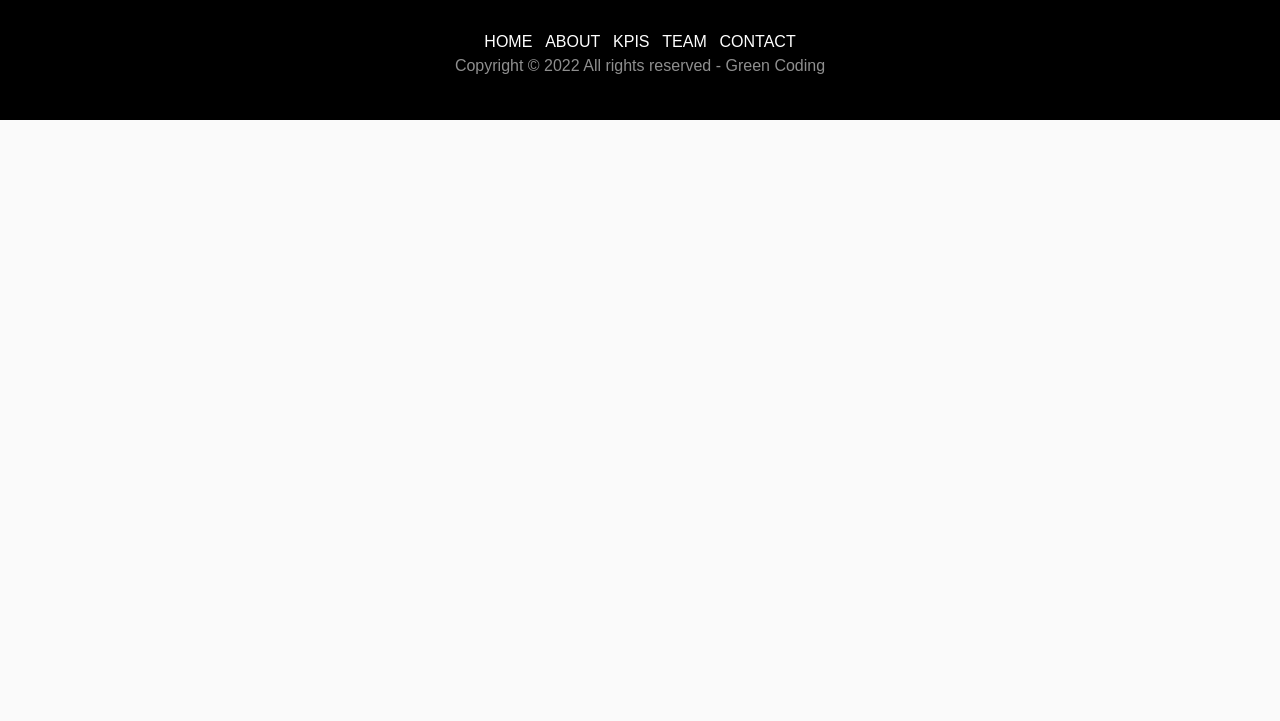
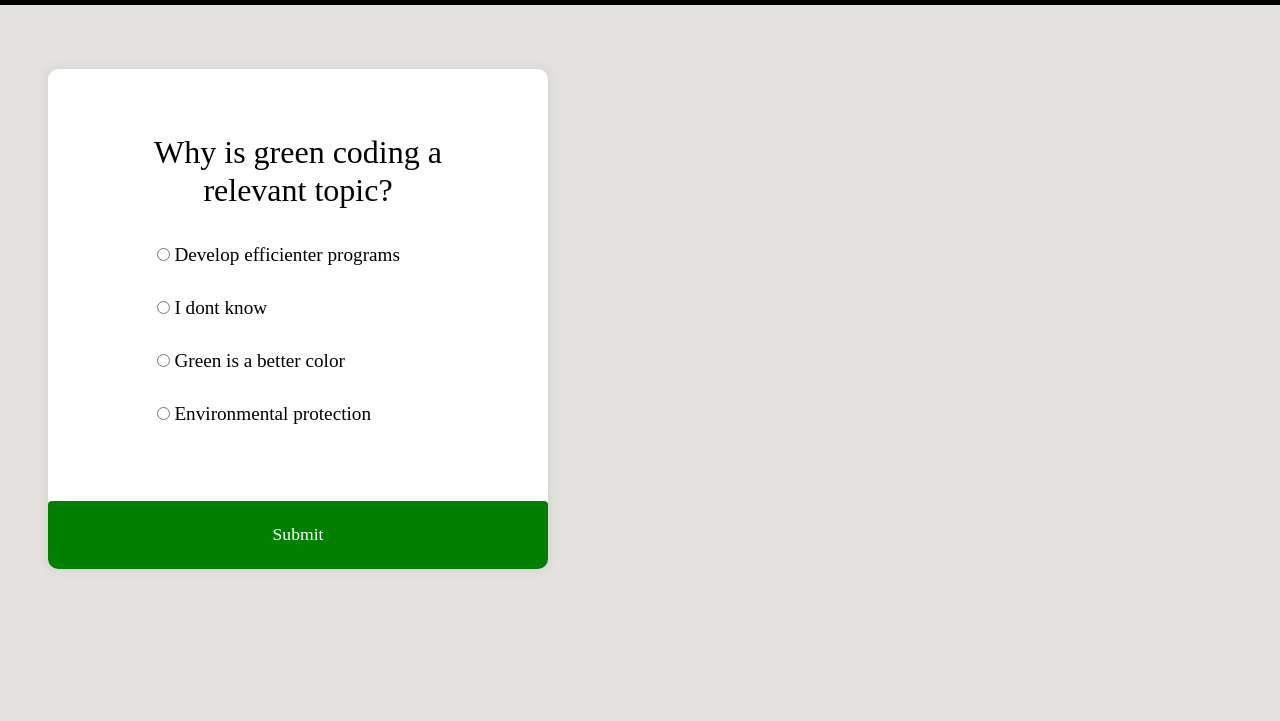
Before and after one commit to niklas1531/green-coding, a plain HTML site: page kpis/kpi1.html in a window 1280 px wide. Shown: the part 79-800 px from the top of the page. Drawn offline with nearby package versions, Linux system fonts and the light colour scheme.

Commit message:
quiz in kpi1 eingefügt

```diff
--- a/css/styles.css
+++ b/css/styles.css
@@ -298,10 +298,12 @@ button {
     .banner-text h1 {
         font-size: 2rem;
     }
-.btn-size {
-    font-size: .875rem;
-    padding: 0.25rem 0.5rem;
-}
+
+    .btn-size {
+        font-size: .875rem;
+        padding: 0.25rem 0.5rem;
+    }
+
     .banner-text h4 {
         font-size: 1rem;
     }
@@ -339,7 +341,81 @@ button {
         margin-left: 0;
         margin-right: 0;
     }
+
     .team-container {
         width: 80%;
     }
 }
+
+/*    QUIZ*/
+* {
+    box-sizing: border-box;
+}
+
+.quiz {
+    /*background-color: #b8c6db;*/
+    /*background-image: linear-gradient(315deg, #b8c6db 0%, #f5f7f7 100%);*/
+    font-family: 'Poppins', 'sans-serif';
+    height: 100vh;
+    overflow: hidden;
+    margin: 0;
+}
+
+.quiz-container {
+    background-color: #fff;
+    border-radius: 10px;
+    box-shadow: 0 0 10px 2px rgba(100, 100, 100, 0.1);
+    width: 500px;
+    overflow: hidden;
+    margin-left: 3rem;
+    /*margin-top: 5%;*/
+}
+
+.quiz-header {
+    padding: 3rem;
+
+}
+
+.quiz-container h2 {
+    padding: 1rem;
+    margin: 0;
+    text-align: center;
+}
+
+.quiz ul {
+    list-style-type: none;
+    padding: 0 0 0 15%;
+    text-align: left;
+
+}
+
+.quiz ul li {
+
+    font-size: 1.2rem;
+    margin: 1rem 0;
+}
+
+.quiz ul li label {
+    cursor: pointer;
+}
+
+.quiz button {
+    background-color: green;
+    color: #fff;
+    border: none;
+    display: block;
+    width: 100%;
+    cursor: pointer;
+    font-size: 1.1rem;
+    font-family: inherit;
+    padding: 1.3rem;
+}
+
+.quiz button:hover {
+    background-color: darkgreen;
+}
+
+.quiz button:focus {
+    outline: none;
+    background-color: mediumseagreen;
+}
--- a/index.js
+++ b/index.js
@@ -16,3 +16,103 @@
 
 
 // });
+const quizData = [
+    {
+        question: "Why is green coding a relevant topic?",
+        a: "Develop efficienter programs",
+        b: "I dont know",
+        c: "Green is a better color",
+        d: "Environmental protection ",
+        correct: "d",
+    },
+    {
+        question: "What does CSS stand for?",
+        a: "Central Style Sheets",
+        b: "Cascading Style Sheets",
+        c: "Cascading Simple Sheets",
+        d: "Cars SUVs Sailboats",
+        correct: "b",
+    },
+    {
+        question: "What does HTML stand for?",
+        a: "Hypertext Markup Language",
+        b: "Hypertext Markdown Language",
+        c: "Hyperloop Machine Language",
+        d: "Helicopters Terminals Motorboats Lamborginis",
+        correct: "a",
+    },
+    {
+        question: "What year was JavaScript launched?",
+        a: "1996",
+        b: "1995",
+        c: "1994",
+        d: "none of the above",
+        correct: "b",
+    },
+
+
+];
+
+const quiz = document.getElementById('quiz')
+const answerEls = document.querySelectorAll('.answer')
+const questionEl = document.getElementById('question')
+const a_text = document.getElementById('a_text')
+const b_text = document.getElementById('b_text')
+const c_text = document.getElementById('c_text')
+const d_text = document.getElementById('d_text')
+const submitBtn = document.getElementById('submit')
+
+
+let currentQuiz = 0
+let score = 0
+
+loadQuiz()
+
+function loadQuiz() {
+
+    deselectAnswers()
+
+    const currentQuizData = quizData[currentQuiz]
+
+    questionEl.innerText = currentQuizData.question
+    a_text.innerText = currentQuizData.a
+    b_text.innerText = currentQuizData.b
+    c_text.innerText = currentQuizData.c
+    d_text.innerText = currentQuizData.d
+}
+
+function deselectAnswers() {
+    answerEls.forEach(answerEl => answerEl.checked = false)
+}
+
+function getSelected() {
+    let answer
+    answerEls.forEach(answerEl => {
+        if (answerEl.checked) {
+            answer = answerEl.id
+        }
+    })
+    return answer
+}
+
+
+submitBtn.addEventListener('click', () => {
+    const answer = getSelected()
+    if (answer) {
+        if (answer === quizData[currentQuiz].correct) {
+            score++
+        }
+
+        currentQuiz++
+
+        if (currentQuiz < quizData.length) {
+            loadQuiz()
+        } else {
+            quiz.innerHTML = `
+               <h2>You answered ${score}/${quizData.length} questions correctly</h2>
+
+               <button onclick="location.reload()">Reload</button>
+               `
+        }
+    }
+})
--- a/kpis/kpi1.html
+++ b/kpis/kpi1.html
@@ -57,7 +57,35 @@
         </ul>
     </div>
 </nav>
+<section class="quiz grey-section">
+    <div class="quiz-container" id="quiz">
+        <div class="quiz-header">
+            <h2 id="question">Question Text</h2>
+            <ul>
+                <li>
+                    <input type="radio" name="answer" id="a" class="answer"/>
+                    <label for="a" id="a_text">Answer</label>
+                </li>
 
+                <li>
+                    <input type="radio" name="answer" id="b" class="answer"/>
+                    <label for="b" id="b_text">Answer</label>
+                </li>
+
+                <li>
+                    <input type="radio" name="answer" id="c" class="answer"/>
+                    <label for="c" id="c_text">Answer</label>
+                </li>
+
+                <li>
+                    <input type="radio" name="answer" id="d" class="answer"/>
+                    <label for="d" id="d_text">Answer</label>
+                </li>
+            </ul>
+        </div>
+        <button id="submit">Submit</button>
+    </div>
+</section>
 
 <footer id="footer" class="black-section">
     <div class="container-fluid">
@@ -72,6 +100,6 @@
     </div>
 </footer>
 <script src="https://ajax.googleapis.com/ajax/libs/jquery/3.6.0/jquery.min.js"></script>
-<script src="index.js"></script>
+<script src="../index.js"></script>
 </body>
 </html>
```
